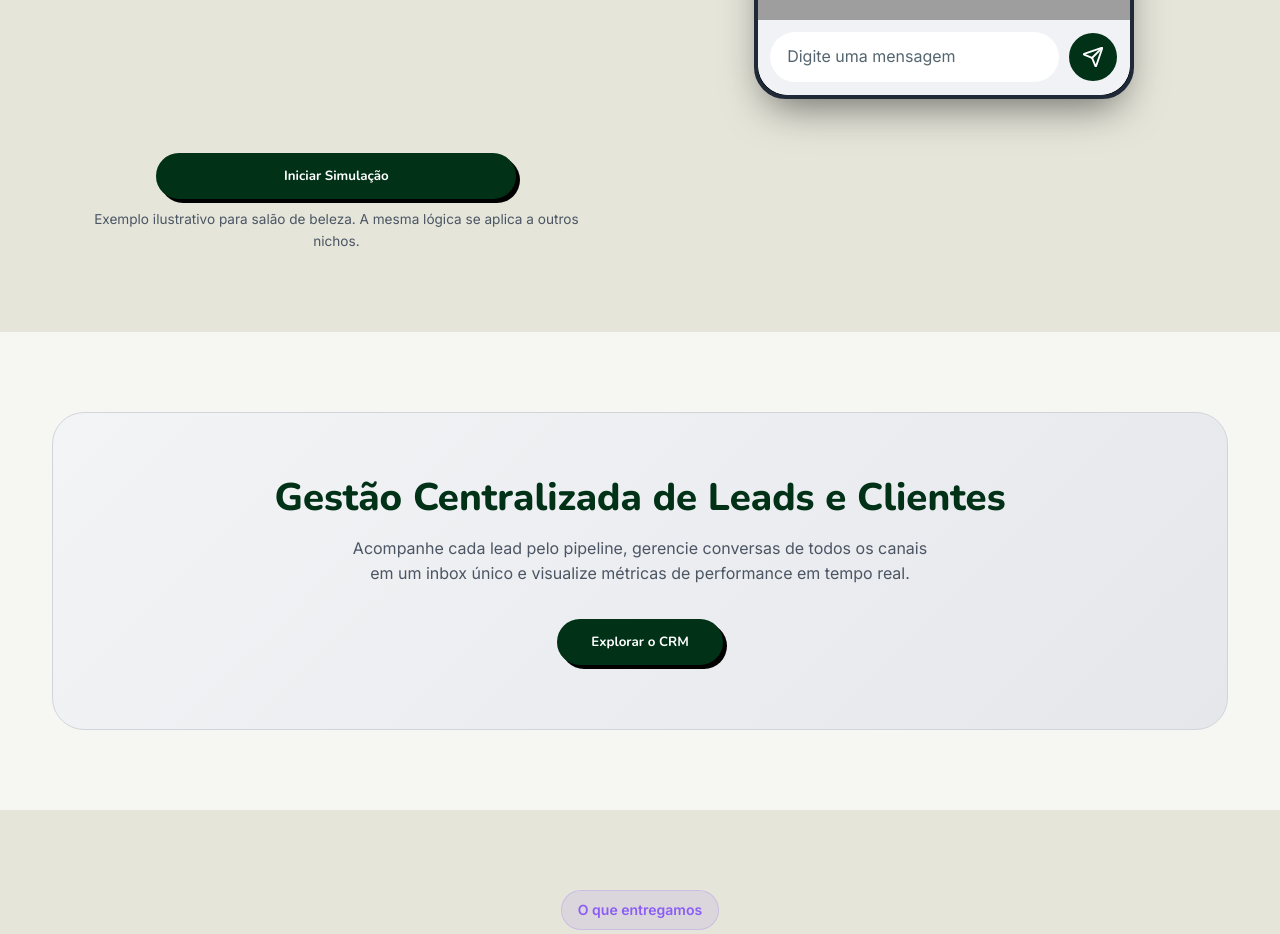
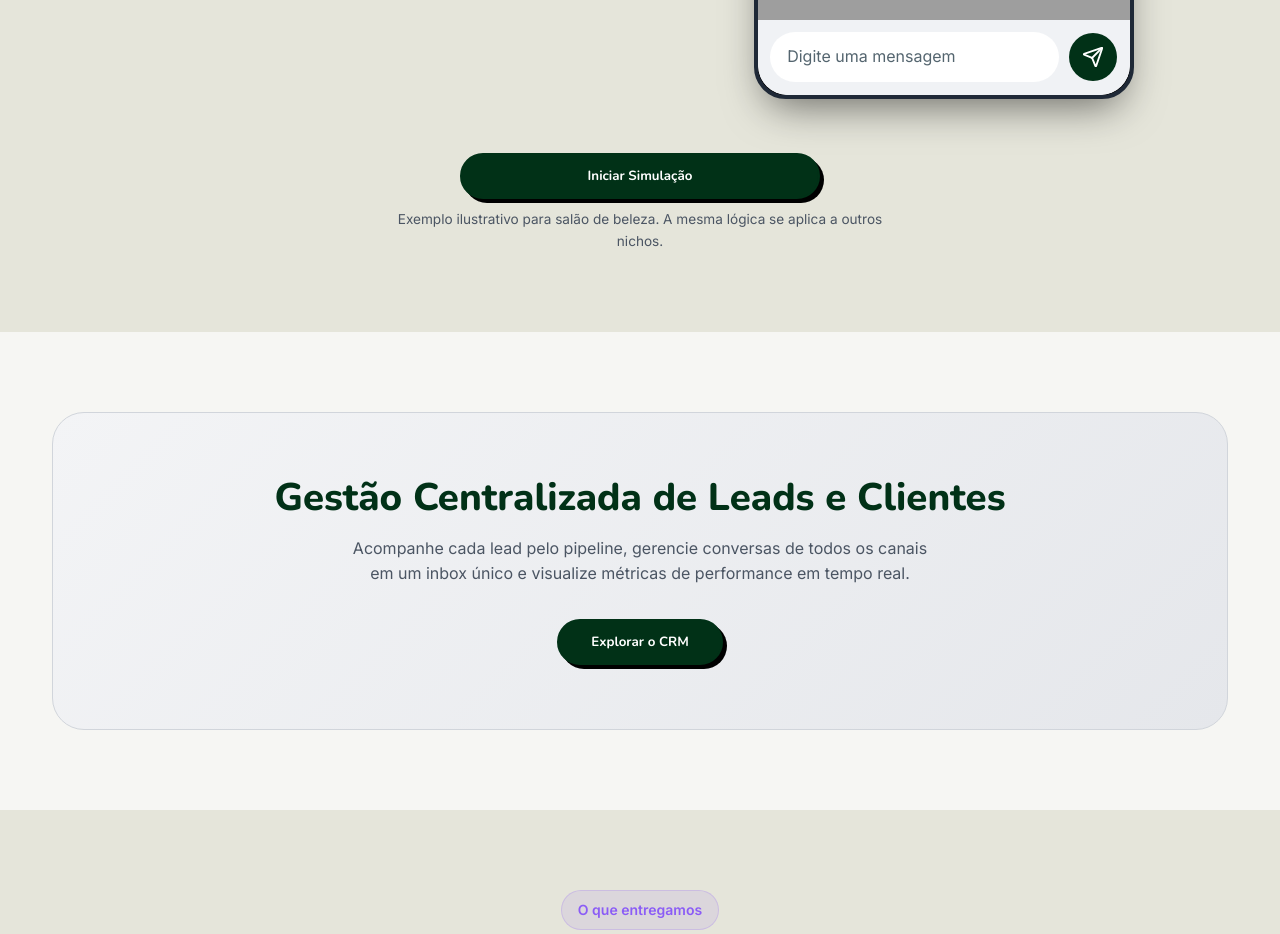
Before and after one commit to mateusolintof/SPA_Proposta_Comercial, a React (Vite) app: page / in a window 1280 px wide. Shown: the part 2200-3134 px from the top of the page. Built offline with nearby package versions, Linux system fonts and the light colour scheme; grey boxes are pictures that could not be loaded.

Commit message:
Changes to be committed: 	modified:   src/components/ChatDemo.jsx

```diff
--- a/src/components/ChatDemo.jsx
+++ b/src/components/ChatDemo.jsx
@@ -310,7 +310,15 @@ const ChatDemo = () => {
                             </div>
                         </div>
                     </div>
-                    <div style={{ display: 'flex', flexDirection: 'column', alignItems: 'center', gap: '0.6rem', width: '100%' }}>
+                    <div style={{
+                        display: 'flex',
+                        flexDirection: 'column',
+                        alignItems: 'center',
+                        gap: '0.6rem',
+                        width: '100%',
+                        gridColumn: '1 / -1',
+                        justifySelf: 'center'
+                    }}>
                         <button
                             className="btn btn-primary"
                             onClick={runSimulation}
```
